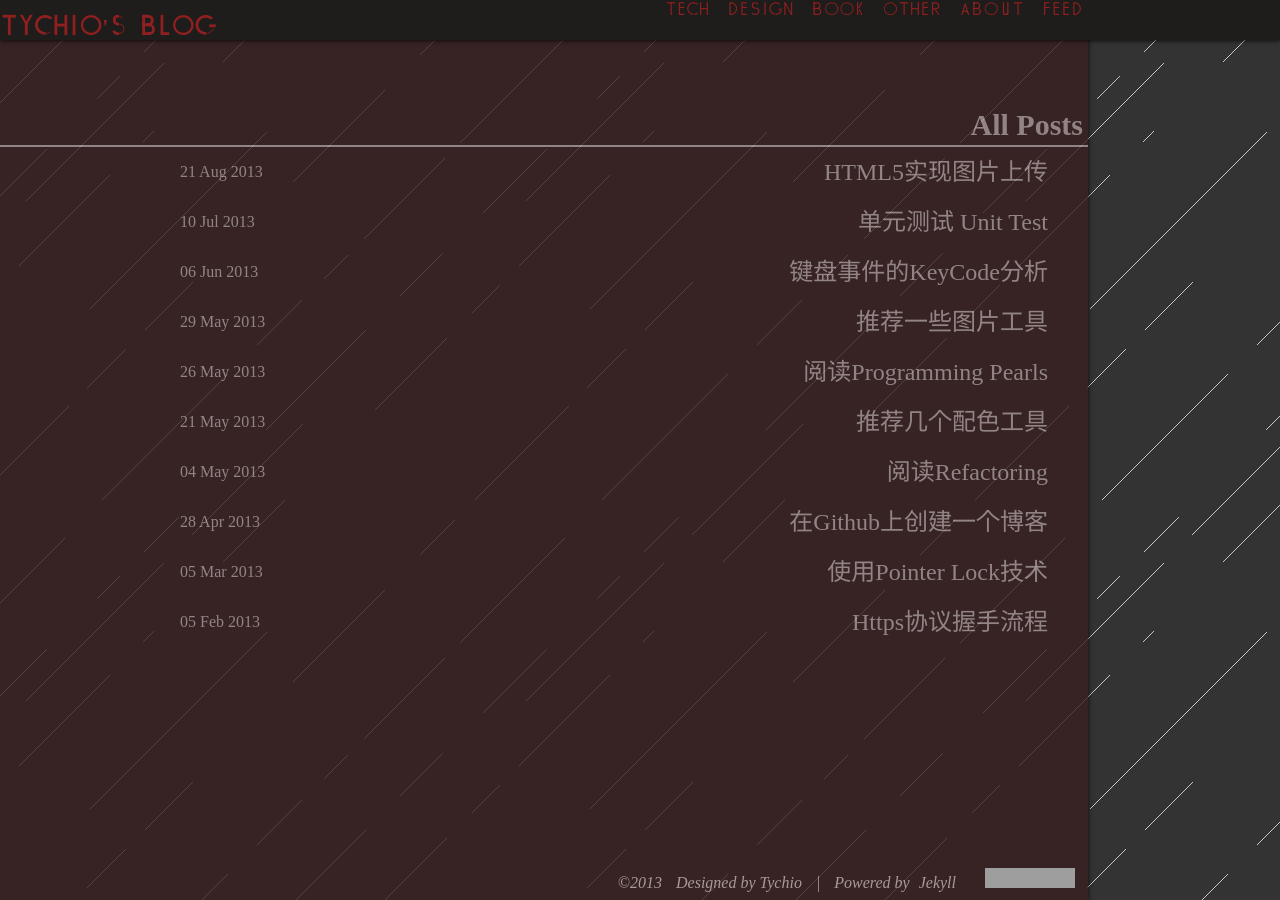
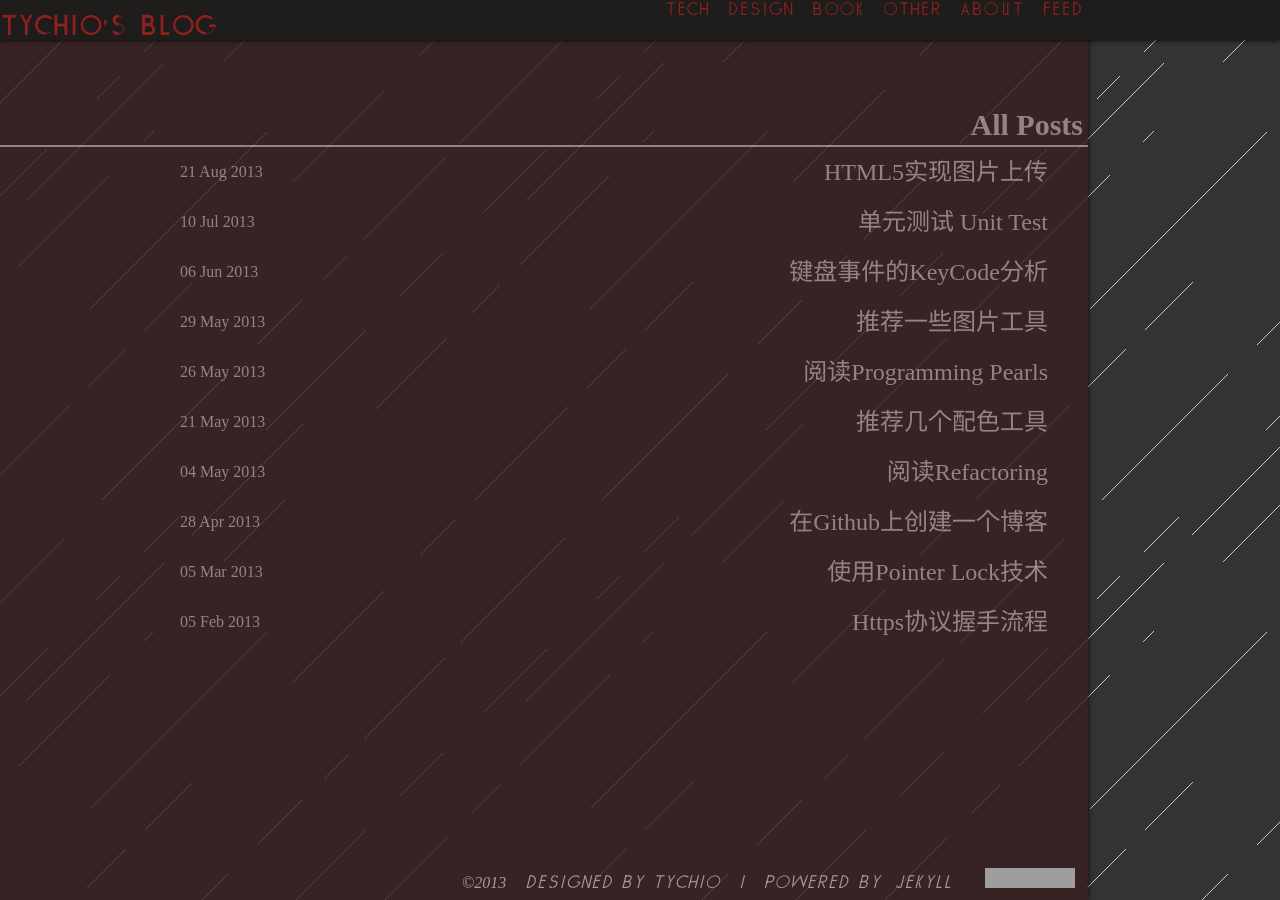
Before and after one commit to tychio/old_blog, a Jekyll site: the page built from index.html, in a window 1280 px wide. Built offline with Jekyll 4.4.1, drawn with Linux system fonts in a browser that asks for light colours; some web fonts are replaced; Markdown is read by kramdown in place of the engine named in the settings; grey boxes are pictures that could not be loaded.

Commit message:
fix footer font

```diff
--- a/css/style.css
+++ b/css/style.css
@@ -49,7 +49,7 @@ section dl dd article pre code{font-family:monaco}
 section dl dd div.comment{padding-top:20px;margin-top:20px;border-top:2px solid #a99}
 footer{float:left;position:relative;z-index:11000;left:0;bottom:40px;height:40px;width:80%;}
 footer a#backtop{display:none;float:left;position:fixed;z-index:1001;right:0;bottom:0;height:40px;width:20%;line-height:60px;text-align:center;font-size:1.4rem;background:#1f1c1c}
-footer address{padding:8px;text-align:right;}
+footer address{padding:8px;text-align:right;font-family:aftommy;}
 footer address span,footer address a{padding:0 5px;color:#a99}
 footer address a:link,footer address a:visited{color:#a99}
 @media all and (min-width: 1025px) and (max-width: 1280px){header div#top,section,footer{width:85%}
--- a/css/style.styl
+++ b/css/style.styl
@@ -295,6 +295,7 @@ footer
     address
         padding $sizeLinePadding
         text-align right
+        font-family $fontTitle
         span, a
             padding 0 $sizeMargin
             color $colorText
```
